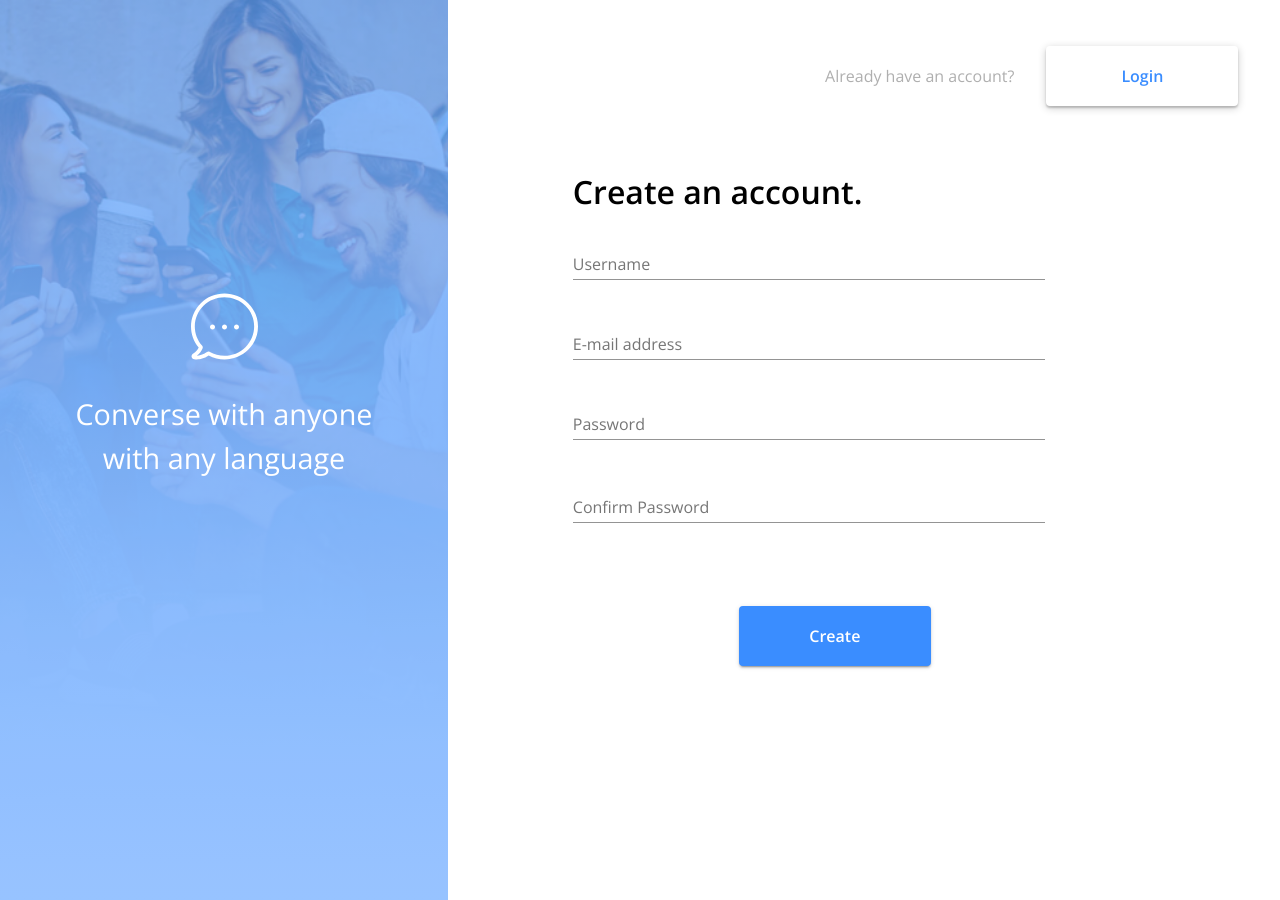
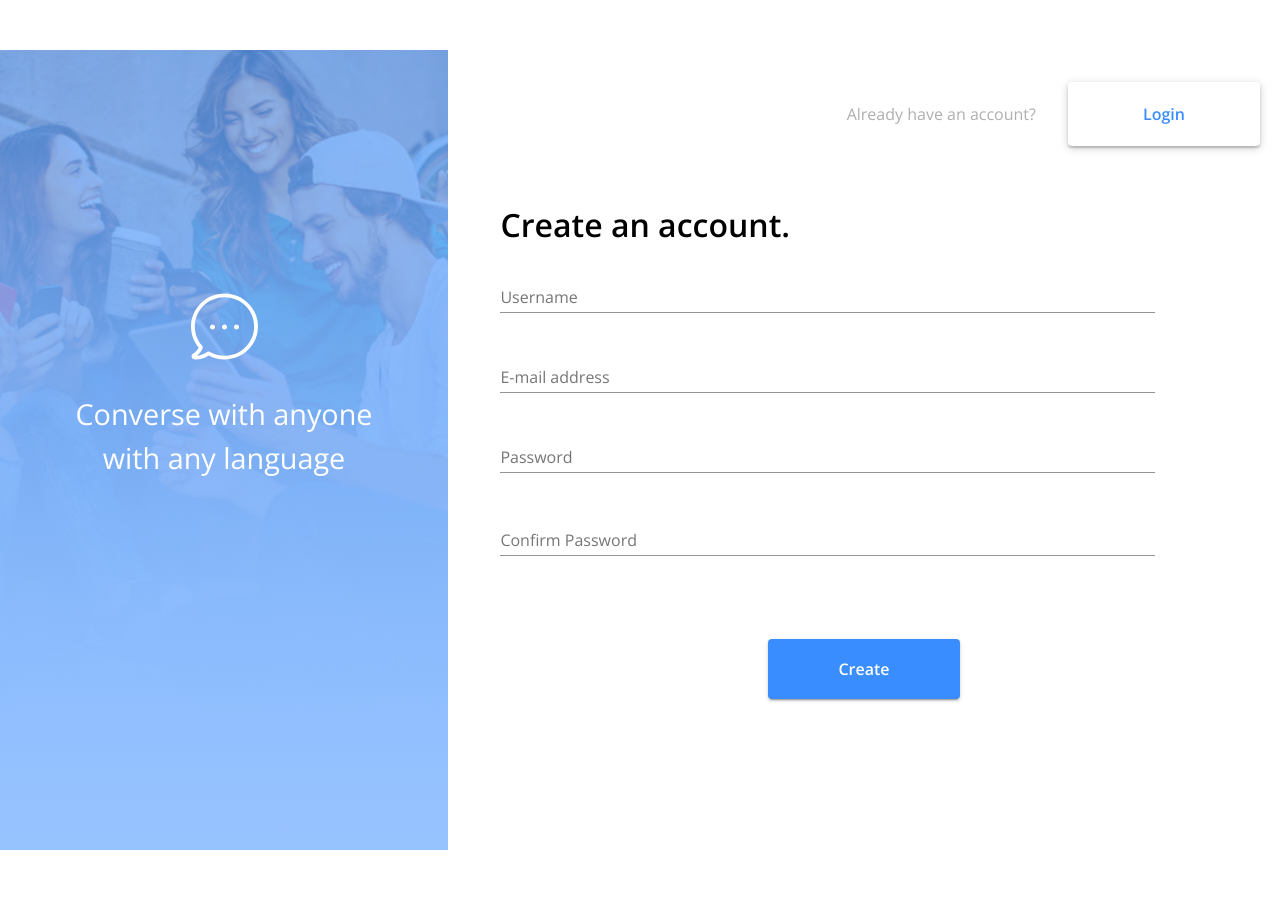
Before and after one commit to paolochang/interview-messenger-starter, a React (Create React App) app in the folder client/: page /register in a window 1280 px wide. Built offline with nearby package versions, Linux system fonts and the light colour scheme; no server answers.

Commit message:
Apply feedback from Tahoum

```diff
--- a/client/src/Login.js
+++ b/client/src/Login.js
@@ -17,8 +17,8 @@ import AuthBox from "./components/AuthBox";
 
 const useStyles = makeStyles((theme) => ({
   form: {
-    marginTop: "5rem",
-    width: "70%",
+    display: "flex",
+    justifyContent: "center",
   },
   innerForm: {
     width: "90%",
@@ -38,7 +38,7 @@ const useStyles = makeStyles((theme) => ({
     },
   },
   button: {
-    margin: "4em 0",
+    marginTop: "4em",
   },
   buttonPrimary: {
     fontSize: "1em",
--- a/client/src/Signup.js
+++ b/client/src/Signup.js
@@ -16,7 +16,8 @@ import AuthBox from "./components/AuthBox";
 
 const useStyles = makeStyles((theme) => ({
   form: {
-    width: "70%",
+    display: "flex",
+    justifyContent: "center",
   },
   createText: {
     fontSize: "2em",
@@ -33,7 +34,7 @@ const useStyles = makeStyles((theme) => ({
     margin: "1rem 0",
   },
   button: {
-    margin: "4em 0",
+    marginTop: "4em",
   },
   buttonPrimary: {
     fontSize: "1em",
--- a/client/src/components/AuthBox.js
+++ b/client/src/components/AuthBox.js
@@ -1,20 +1,16 @@
 import React from "react";
 import { useHistory } from "react-router-dom";
-import { Grid, Box, Typography, Button } from "@material-ui/core";
+import { Grid, Typography, Button } from "@material-ui/core";
 import { makeStyles } from "@material-ui/core/styles";
 import bgImage from "../assets/images/bg-img.png";
 import { ReactComponent as ChatBubble } from "../assets/images/bubble.svg";
 
 const useStyles = makeStyles((theme) => ({
-  root: {
-    height: "100vh",
-    backgroundColor: "#999999",
-  },
   container: {
     display: "flex",
     flexDirection: "row",
     width: "100%",
-    height: "60%",
+    height: "100%",
     backgroundColor: "#FFFFFF",
     [theme.breakpoints.down("sm")]: {
       flexDirection: "column",
@@ -26,9 +22,10 @@ const useStyles = makeStyles((theme) => ({
     },
   },
   image: {
+    display: "flex",
+    flexDirection: "column",
     flex: "0.35",
-    padding: "7rem 0",
-    height: "100%",
+    height: "50rem",
     backgroundImage: `linear-gradient(to bottom, #3A8DFFAA, #86B9FF ),
     url(${bgImage})`,
     backgroundRepeat: "no-repeat",
@@ -36,8 +33,10 @@ const useStyles = makeStyles((theme) => ({
     backgroundPosition: "center",
     opacity: "85%",
     [theme.breakpoints.down("sm")]: {
+      position: "absolute",
       flex: "0",
       padding: "0",
+      height: "0",
       overflow: "hidden",
     },
   },
@@ -55,14 +54,22 @@ const useStyles = makeStyles((theme) => ({
   },
   base: {
     flex: "0.65",
+    height: "50rem",
   },
   actionHeader: {
-    width: "90%",
-    margin: "2rem 0 3rem",
+    display: "flex",
+    position: "relative",
 
     [theme.breakpoints.down("sm")]: {
       justifyContent: "center",
     },
+  },
+  actionContainer: {
+    justifyContent: "flex-end",
+    alignItems: "center",
+    position: "absolute",
+    top: "20px",
+    right: "20px",
   },
   actionText: {
     margin: "2rem",
@@ -71,10 +78,18 @@ const useStyles = makeStyles((theme) => ({
   buttonSecondary: {
     fontSize: "1em",
     width: "12rem",
-    padding: "1em 0",
+    height: "4rem",
     color: theme.palette.primary.main,
     boxShadow:
       "0 2px 8px 0 rgba(0, 0, 0, 0.2), 0 2px 2px 0 rgba(0, 0, 0, 0.19)",
+  },
+  content: {
+    display: "flex",
+    justifyContent: "center",
+    flexBasis: "auto",
+    alignSlef: "center",
+    alignItems: "center",
+    height: "50rem",
   },
 }));
 
@@ -85,15 +100,14 @@ const AuthBox = ({ children, actionText, buttonText, actionRoute }) => {
   return (
     <Grid
       container
-      justify="center"
+      justifyContent="center"
       alignItems="center"
-      className={classes.root}
+      className={classes.container}
     >
-      <Box className={classes.container}>
       <Grid
+        container
         className={classes.image}
-          container
-          direction="column"
+        containerdirection="column"
         justifyContent="center"
         alignItems="center"
       >
@@ -117,6 +131,7 @@ const AuthBox = ({ children, actionText, buttonText, actionRoute }) => {
           justifyContent="flex-end"
           alignItems="center"
         >
+          <Grid container className={classes.actionContainer}>
             <Typography className={classes.actionText}>{actionText}</Typography>
             <Button
               onClick={() => history.push(`${actionRoute}`)}
@@ -125,9 +140,11 @@ const AuthBox = ({ children, actionText, buttonText, actionRoute }) => {
               {buttonText}
             </Button>
           </Grid>
+        </Grid>
+        <Grid container className={classes.content}>
           {children}
         </Grid>
-      </Box>
+      </Grid>
     </Grid>
   );
 };
--- a/client/src/themes/theme.js
+++ b/client/src/themes/theme.js
@@ -1,24 +1,24 @@
-import { createMuiTheme } from "@material-ui/core";
+import { createTheme } from "@material-ui/core";
 
-export const theme = createMuiTheme({
+export const theme = createTheme({
   typography: {
     fontFamily: "Open Sans, sans-serif",
     fontSize: 14,
     button: {
       textTransform: "none",
       letterSpacing: 0,
-      fontWeight: "bold"
-    }
+      fontWeight: "bold",
+    },
   },
   overrides: {
     MuiInput: {
       input: {
-        fontWeight: "bold"
-      }
-    }
+        fontWeight: "bold",
+      },
+    },
   },
   palette: {
     primary: { main: "#3A8DFF" },
-    secondary: { main: "#B0B0B0" }
-  }
+    secondary: { main: "#B0B0B0" },
+  },
 });
```
Lines whose indentation alone changed are shown as unchanged.
